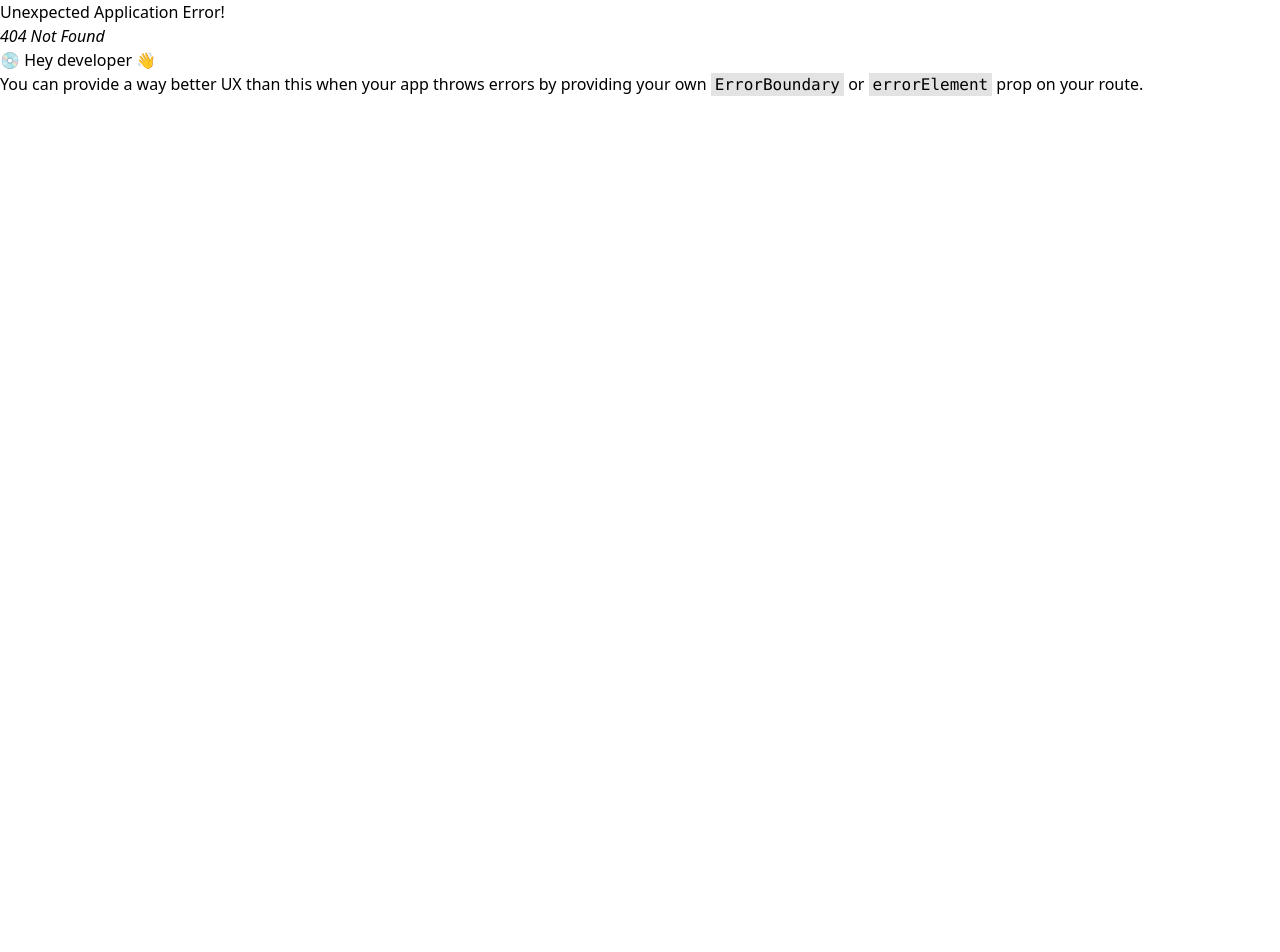
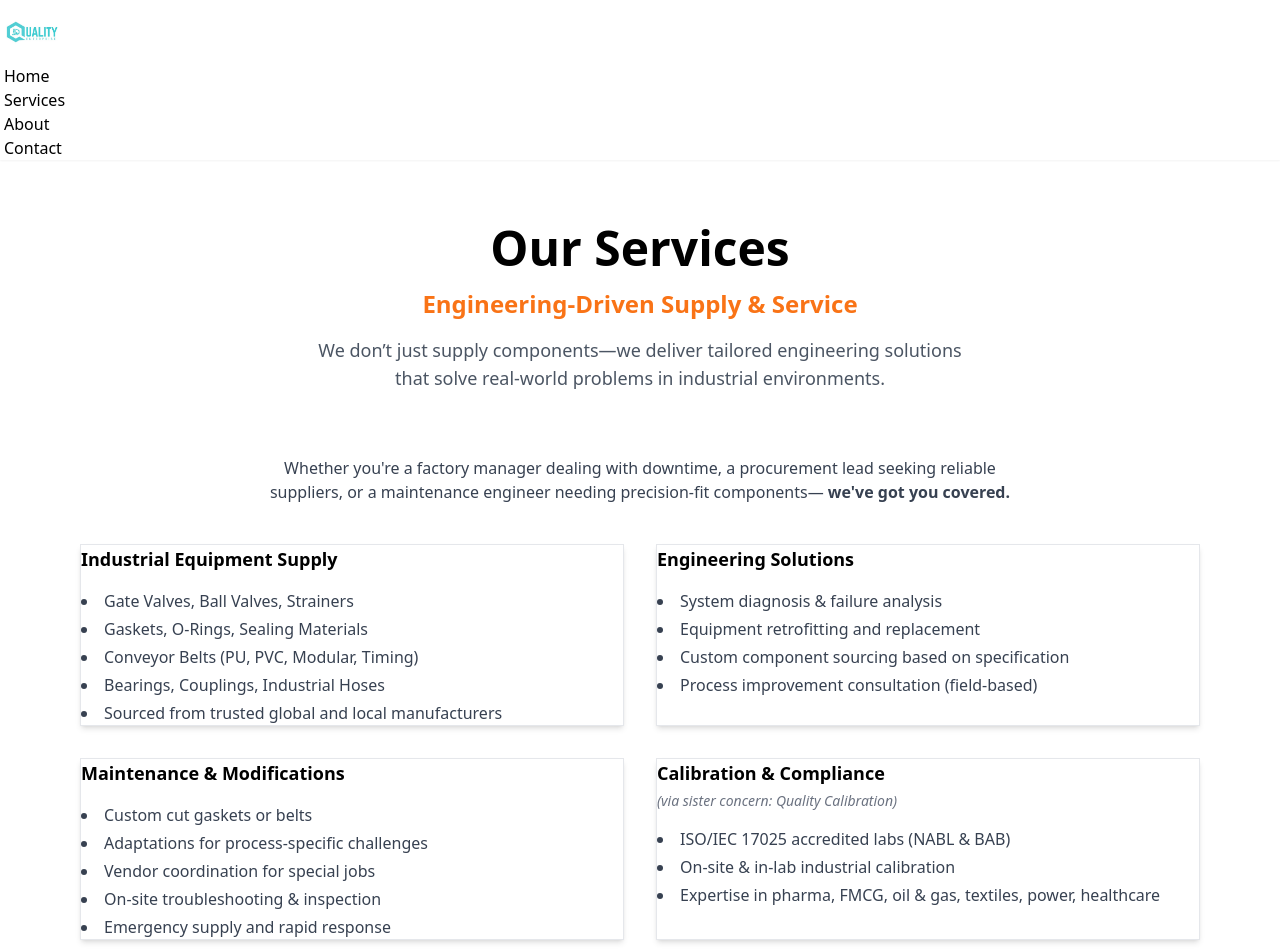
Before and after one commit to Mahin01/Quality_Enterprise, a React (Vite) app: page /services in a window 1280 px wide. Before the commit this address had no page. Shown: the top 952 px of the page. Before the commit the page ends 800 px from the top, so only its background shows below. Built offline with nearby package versions, Linux system fonts and the light colour scheme.

Commit message:
Services Page Component Added

```diff
--- /dev/null
+++ b/src/Pages/Services/Services.jsx
@@ -0,0 +1,95 @@
+import React from 'react';
+
+const Services = () => {
+  const services = [
+    {
+      title: 'Industrial Equipment Supply',
+      items: [
+        'Gate Valves, Ball Valves, Strainers',
+        'Gaskets, O-Rings, Sealing Materials',
+        'Conveyor Belts (PU, PVC, Modular, Timing)',
+        'Bearings, Couplings, Industrial Hoses',
+        'Sourced from trusted global and local manufacturers',
+      ],
+    },
+    {
+      title: 'Engineering Solutions',
+      items: [
+        'System diagnosis & failure analysis',
+        'Equipment retrofitting and replacement',
+        'Custom component sourcing based on specification',
+        'Process improvement consultation (field-based)',
+      ],
+    },
+    {
+      title: 'Maintenance & Modifications',
+      items: [
+        'Custom cut gaskets or belts',
+        'Adaptations for process-specific challenges',
+        'Vendor coordination for special jobs',
+        'On-site troubleshooting & inspection',
+        'Emergency supply and rapid response',
+      ],
+    },
+    {
+      title: 'Calibration & Compliance',
+      subtitle: '(via sister concern: Quality Calibration)',
+      items: [
+        'ISO/IEC 17025 accredited labs (NABL & BAB)',
+        'On-site & in-lab industrial calibration',
+        'Expertise in pharma, FMCG, oil & gas, textiles, power, healthcare',
+      ],
+    },
+  ];
+
+  return (
+    <div className="bg-base-100 text-base-content py-16 px-6 md:px-20">
+      {/* Header Section */}
+      <div className="text-center mb-16 space-y-4">
+        <h1 className="text-4xl md:text-5xl font-bold">
+          Our Services
+        </h1>
+        <h2 className="text-2xl font-semibold text-orange-500">
+          Engineering-Driven Supply & Service
+        </h2>
+        <p className="max-w-2xl mx-auto text-lg text-gray-600">
+          We don’t just supply components—we deliver tailored engineering solutions
+          that solve real-world problems in industrial environments.
+        </p>
+      </div>
+
+      {/* Highlight Block */}
+      <div className="text-center max-w-3xl mx-auto mb-10 text-base text-gray-700">
+        Whether you're a factory manager dealing with downtime, a procurement lead seeking
+        reliable suppliers, or a maintenance engineer needing precision-fit components—
+        <span className="font-bold"> we've got you covered.</span>
+      </div>
+
+      {/* Services Grid */}
+      <div className="grid md:grid-cols-2 gap-8">
+        {services.map((service, idx) => (
+          <div
+            key={idx}
+            className="card bg-base-200 border border-gray-200 shadow-md hover:shadow-lg transition-shadow duration-300"
+          >
+            <div className="card-body">
+              <h3 className="card-title text-lg font-bold">
+                {service.title}
+              </h3>
+              {service.subtitle && (
+                <p className="text-sm italic text-gray-500 mt-1">{service.subtitle}</p>
+              )}
+              <ul className="list-disc list-inside mt-4 space-y-1 text-base text-gray-700">
+                {service.items.map((item, index) => (
+                  <li key={index}>{item}</li>
+                ))}
+              </ul>
+            </div>
+          </div>
+        ))}
+      </div>
+    </div>
+  );
+};
+
+export default Services;
--- a/src/Pages/Shared/Header/NavBar.jsx
+++ b/src/Pages/Shared/Header/NavBar.jsx
@@ -4,21 +4,20 @@ function NavBar() {
     return (
             <div className="navbar bg-base-100 shadow-sm">
                 <div className="flex-1 gap-2">
+                   <a href="/">
                     <img
-                        src="logo.jpg"
-                        alt="Brand Logo"
-                        className="h-16 w-16 object-contain"
-                    />
-                    <span className="text-xl font-bold">Quality Enterprise</span>
+                            src="logo.jpg"
+                            alt="Brand Logo"
+                            className="h-16 w-16 object-contain"
+                        />
+                    </a>
                 </div>
 
                 <div className="flex-none">
                     <ul className="menu menu-horizontal px-1">
-                        <button className="btn btn-ghost btn-circle">
-                            <svg xmlns="http://www.w3.org/2000/svg" className="h-5 w-5" fill="none" viewBox="0 0 24 24" stroke="currentColor"> <path strokeLinecap="round" strokeLinejoin="round" strokeWidth="2" d="M21 21l-6-6m2-5a7 7 0 11-14 0 7 7 0 0114 0z" /> </svg>
-                        </button>
+                    <li><a href='/'>Home</a></li>
                     <li><a>Services</a></li>
-                    <li><a>About</a></li>
+                    <li><a href='/about'>About</a></li>
                     <li><a href='/contact'>Contact</a></li>
                     </ul>
                 </div>
--- a/src/Routes/MainRoutes.jsx
+++ b/src/Routes/MainRoutes.jsx
@@ -2,6 +2,7 @@ import { createBrowserRouter } from "react-router-dom";
 import MainLayout from "../Layout/MainLayout";
 import Contact from "../Pages/Contact/Contact";
 import AboutUs from "../Pages/About/About";
+import Services from "../Pages/Services/Services";
 
  export const router = createBrowserRouter([
     {
@@ -16,7 +17,10 @@ import AboutUs from "../Pages/About/About";
             path: "/about",
             element: <AboutUs></AboutUs>
           },
-
+          {
+            path: "/services",
+            element: <Services></Services>
+          },
         ]
     }
 ])
```
